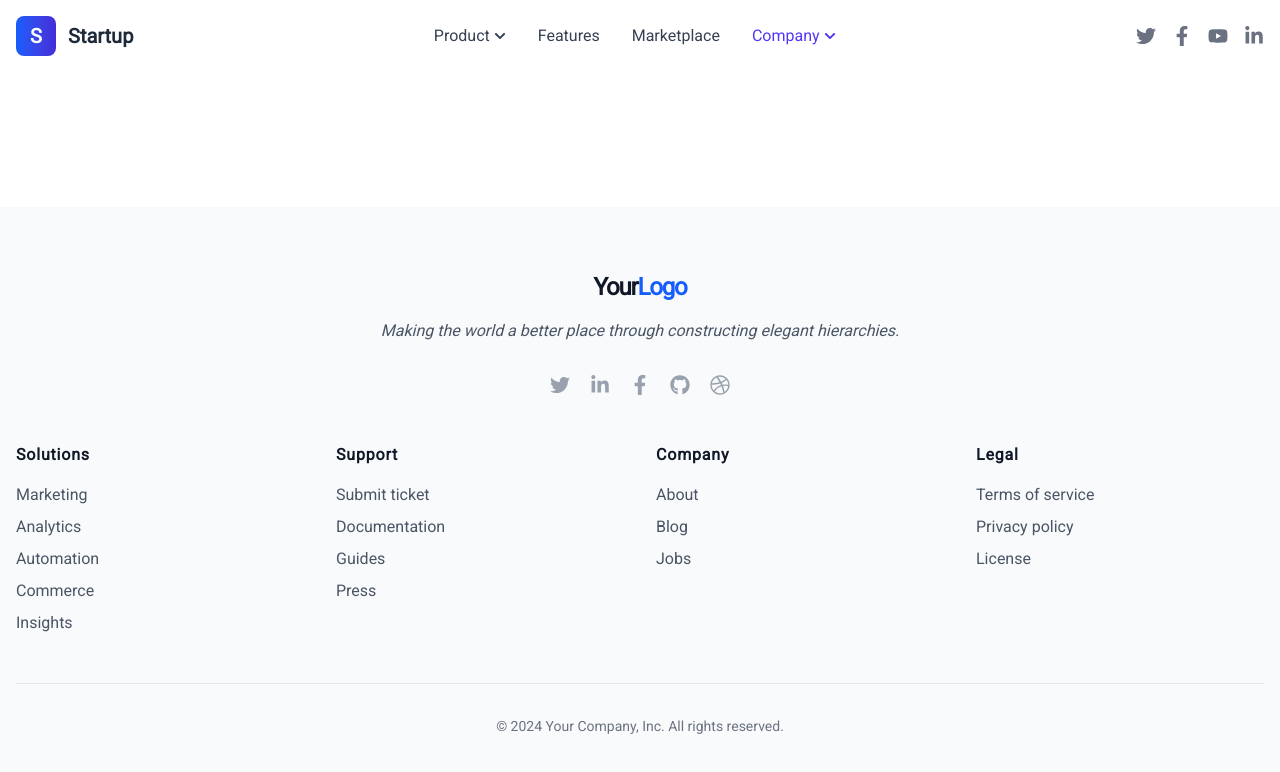
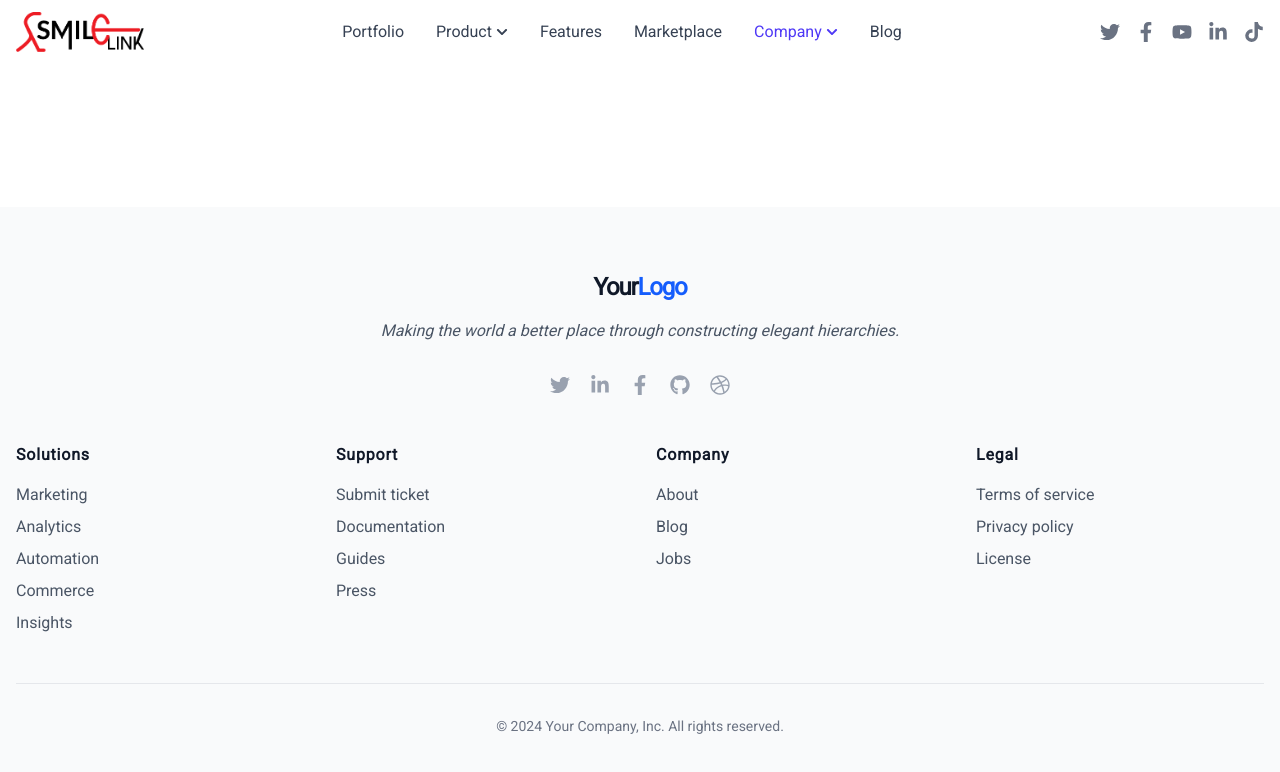
Before and after one commit to afbaslasu/portfolioresume, a React (Vite) app: page /company/blog in a window 1280 px wide. Shown: the top 772 px of the page. Built offline with nearby package versions, Linux system fonts and the light colour scheme.

Commit message:
update: added new sub-menu to the header section, and added logo/favicon to the public assets folder

```diff
--- a/src/components/Header.jsx
+++ b/src/components/Header.jsx
@@ -9,6 +9,7 @@ import {
   FaTimes,
   FaChevronDown,
   FaChevronUp,
+  FaTiktok,
 } from "react-icons/fa";
 import { NavLink, useLocation } from "react-router-dom";
 
@@ -72,6 +73,9 @@ const Header = () => {
     return () => window.removeEventListener("resize", handleResize);
   }, []);
 
+  // Check if any company route is active
+  const isPortfolioActive = location.pathname.startsWith("/portfolio");
+
   // Check if any product route is active
   const isProductActive = location.pathname.startsWith("/product");
 
@@ -83,6 +87,9 @@ const Header = () => {
 
   // Check if marketplace route is active
   const isMarketplaceActive = location.pathname.startsWith("/marketplace");
+
+  // Check if marketplace route is active
+  const isBlogActive = location.pathname.startsWith("/blog");
 
   // Product dropdown items
   const productItems = [
@@ -140,25 +147,37 @@ const Header = () => {
   return (
     <header
       className={`fixed top-0 left-0 w-full z-50 transition-all duration-300 ${
-        isScrolled ? "bg-white shadow-md py-2" : "bg-white/90 py-4"
+        isScrolled ? "bg-white shadow-md py-2" : "bg-white/90 py-3"
       }`}
     >
       <div className="container mx-auto px-4">
         <div className="flex justify-between items-center">
           {/* Logo */}
-          <div className="flex items-center">
+          <div className="flex items-center w-25 md:w-32">
             <NavLink to="/" className="flex items-center">
-              <div className="bg-gradient-to-r from-blue-600 to-indigo-700 w-10 h-10 rounded-lg flex items-center justify-center">
-                <span className="text-white font-bold text-xl">S</span>
-              </div>
-              <span className="ml-3 text-xl font-bold text-gray-800">
-                Startup
-              </span>
+              <img
+                src="/public/assets/images/smilelink-logo-white-bg.png"
+                alt="smilelink logo"
+                w
+              />
             </NavLink>
           </div>
 
           {/* Desktop Navigation */}
           <nav ref={navRef} className="hidden md:flex items-center space-x-8">
+            {/* Portfolio */}
+            <NavLink
+              to="/portfolio"
+              className={({ isActive }) =>
+                `font-medium transition-colors ${
+                  isActive
+                    ? "text-indigo-600"
+                    : "text-gray-700 hover:text-indigo-600"
+                }`
+              }
+            >
+              Portfolio
+            </NavLink>
             {/* Product Dropdown */}
             <div className="relative">
               <button
@@ -294,33 +313,52 @@ const Header = () => {
                 </div>
               )}
             </div>
+            {/* Blog */}
+            <NavLink
+              to="/blog"
+              className={({ isActive }) =>
+                `font-medium transition-colors ${
+                  isActive
+                    ? "text-indigo-600"
+                    : "text-gray-700 hover:text-indigo-600"
+                }`
+              }
+            >
+              Blog
+            </NavLink>
           </nav>
 
           {/* Social Icons */}
-          <div className="hidden md:flex items-center space-x-4">
+          <div className="hidden lg:flex items-center space-x-4">
             <a
-              href="#"
+              href="https://www.twitter.com/afbaslasu"
               className="text-gray-500 hover:text-indigo-600 transition-colors"
             >
               <FaTwitter className="w-5 h-5" />
             </a>
             <a
-              href="#"
+              href="https://web.facebook.com/ibaslasu/"
               className="text-gray-500 hover:text-indigo-600 transition-colors"
             >
               <FaFacebookF className="w-5 h-5" />
             </a>
             <a
-              href="#"
+              href="https://www.youtube.com/afbaslasu"
               className="text-gray-500 hover:text-indigo-600 transition-colors"
             >
               <FaYoutube className="w-5 h-5" />
             </a>
             <a
-              href="#"
+              href="https://www.linkedin.com/in/ibaslasu/"
               className="text-gray-500 hover:text-indigo-600 transition-colors"
             >
               <FaLinkedinIn className="w-5 h-5" />
+            </a>
+            <a
+              href="https://www.tiktok.com/@afbaslasu"
+              className="text-gray-500 hover:text-indigo-600 transition-colors"
+            >
+              <FaTiktok className="w-5 h-5" />
             </a>
           </div>
 
@@ -355,6 +393,19 @@ const Header = () => {
           </div>
 
           <nav className="flex-1 overflow-y-auto">
+            {/* Portfolio */}
+            <NavLink
+              to="/portfolio"
+              className={({ isActive }) =>
+                `font-medium transition-colors ${
+                  isActive
+                    ? "text-indigo-600"
+                    : "text-gray-700 hover:text-indigo-600"
+                }`
+              }
+            >
+              Portfolio
+            </NavLink>
             {/* Product Accordion */}
             <div className="mb-6">
               <button
@@ -478,33 +529,52 @@ const Header = () => {
                 </div>
               )}
             </div>
+            {/* Blog */}
+            <NavLink
+              to="/blog"
+              className={({ isActive }) =>
+                `font-medium transition-colors ${
+                  isActive
+                    ? "text-indigo-600"
+                    : "text-gray-700 hover:text-indigo-600"
+                }`
+              }
+            >
+              Blog
+            </NavLink>
           </nav>
 
           {/* Mobile Social Icons */}
           <div className="flex justify-center space-x-8 py-8 border-t border-gray-200">
             <a
-              href="#"
+              href="https://www.twitter.com/afbaslasu"
               className="text-gray-500 hover:text-indigo-600 transition-colors"
             >
               <FaTwitter className="w-6 h-6" />
             </a>
             <a
-              href="#"
+              href="https://web.facebook.com/ibaslasu/"
               className="text-gray-500 hover:text-indigo-600 transition-colors"
             >
               <FaFacebookF className="w-6 h-6" />
             </a>
             <a
-              href="#"
+              href="https://www.youtube.com/afbaslasu"
               className="text-gray-500 hover:text-indigo-600 transition-colors"
             >
               <FaYoutube className="w-6 h-6" />
             </a>
             <a
-              href="#"
+              href="https://www.linkedin.com/in/ibaslasu/"
               className="text-gray-500 hover:text-indigo-600 transition-colors"
             >
               <FaLinkedinIn className="w-6 h-6" />
+            </a>
+            <a
+              href="https://www.tiktok.com/@afbaslasu"
+              className="text-gray-500 hover:text-indigo-600 transition-colors"
+            >
+              <FaTiktok className="w-6 h-6" />
             </a>
           </div>
         </div>
```
Also changed, not shown: public/assets/images/smilelink-favicon-b.png (added), public/assets/images/smilelink-logo-white-bg.png (added).
